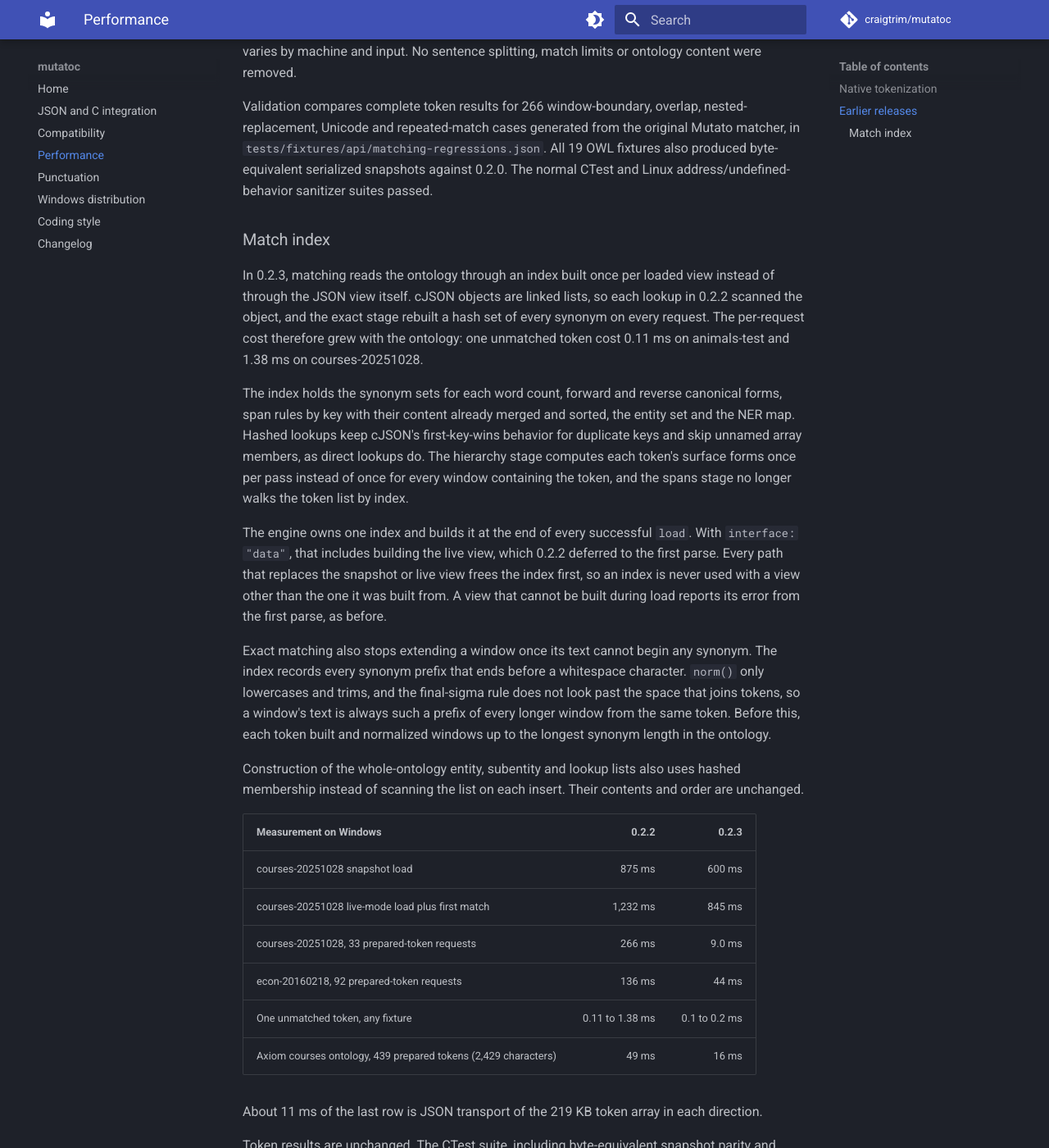
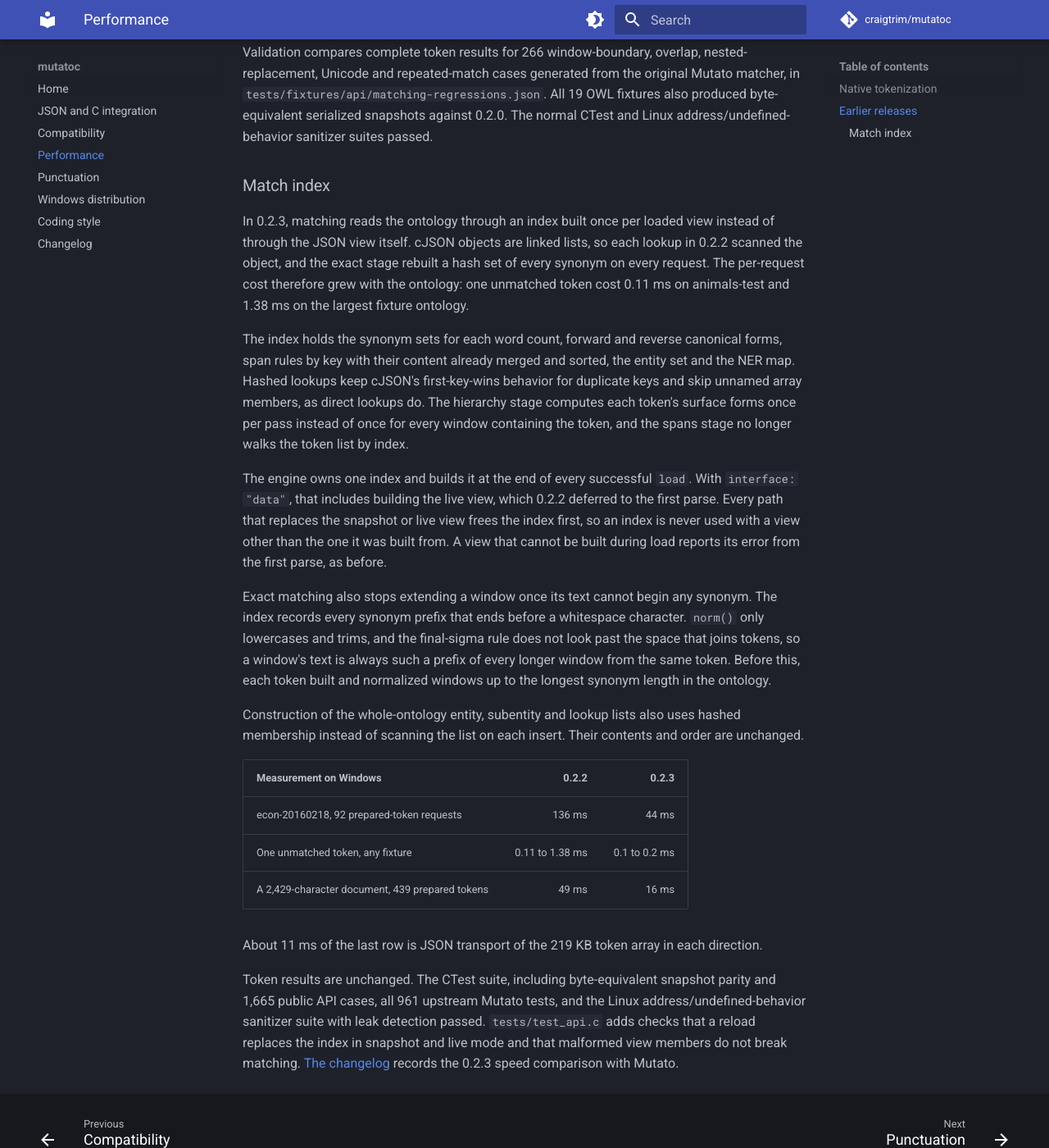
Before and after one commit to craigtrim/mutatoc, an MkDocs documentation site: the page built from docs/performance.md, in a window 1280 px wide and 1400 px high, scrolled down 1410 px. Shown: the whole window at 82% size. Built offline with MkDocs 1.6.1 and Material for MkDocs 9.7.7, drawn with Linux system fonts in a browser that asks for light colours; comment, search, counter and statistics services are not loaded; some of the changed text lies outside the part shown.

Commit message:
docs: remove course ontology mentions from the docs and changelog

```diff
--- a/docs/performance.md
+++ b/docs/performance.md
@@ -13,7 +13,6 @@ Version 0.3.0 tokenizes raw text in process. 0.2.3 sent every raw-text request t
 | animals-test | 3.1 ms | 3.1 ms | 1,925 ms | 22.1 ms | 212 ms | 22.0 ms |
 | econ-20160218 | 67.3 ms | 66.6 ms | 1,897 ms | 8.9 ms | 122 ms | 8.8 ms |
 | medicopilot | 110 ms | 110 ms | 1,974 ms | 25.7 ms | 248 ms | 25.3 ms |
-| courses-20251028 | 886 ms | 861 ms | 1,825 ms | 15.6 ms | 151 ms | 15.9 ms |
 
 Peak memory for the benchmark process fell from 74.0 MB to 67.6 MB. 0.2.3 also ran a worker process that peaked at 133 MB, plus a 3 MB launcher, so the whole 0.2.3 footprint was about 211 MB. Loading is unchanged because ontology construction did not change.
 
@@ -31,7 +30,7 @@ Validation compares complete token results for 266 window-boundary, overlap, nes
 
 ### Match index
 
-In 0.2.3, matching reads the ontology through an index built once per loaded view instead of through the JSON view itself. cJSON objects are linked lists, so each lookup in 0.2.2 scanned the object, and the exact stage rebuilt a hash set of every synonym on every request. The per-request cost therefore grew with the ontology: one unmatched token cost 0.11 ms on animals-test and 1.38 ms on courses-20251028.
+In 0.2.3, matching reads the ontology through an index built once per loaded view instead of through the JSON view itself. cJSON objects are linked lists, so each lookup in 0.2.2 scanned the object, and the exact stage rebuilt a hash set of every synonym on every request. The per-request cost therefore grew with the ontology: one unmatched token cost 0.11 ms on animals-test and 1.38 ms on the largest fixture ontology.
 
 The index holds the synonym sets for each word count, forward and reverse canonical forms, span rules by key with their content already merged and sorted, the entity set and the NER map. Hashed lookups keep cJSON's first-key-wins behavior for duplicate keys and skip unnamed array members, as direct lookups do. The hierarchy stage computes each token's surface forms once per pass instead of once for every window containing the token, and the spans stage no longer walks the token list by index.
 
@@ -43,12 +42,9 @@ Construction of the whole-ontology entity, subentity and lookup lists also uses
 
 | Measurement on Windows | 0.2.2 | 0.2.3 |
 | --- | ---: | ---: |
-| courses-20251028 snapshot load | 875 ms | 600 ms |
-| courses-20251028 live-mode load plus first match | 1,232 ms | 845 ms |
-| courses-20251028, 33 prepared-token requests | 266 ms | 9.0 ms |
 | econ-20160218, 92 prepared-token requests | 136 ms | 44 ms |
 | One unmatched token, any fixture | 0.11 to 1.38 ms | 0.1 to 0.2 ms |
-| Axiom courses ontology, 439 prepared tokens (2,429 characters) | 49 ms | 16 ms |
+| A 2,429-character document, 439 prepared tokens | 49 ms | 16 ms |
 
 About 11 ms of the last row is JSON transport of the 219 KB token array in each direction.
 
```
Also changed, not shown: CHANGELOG.md (+0 -1 lines), docs/compatibility.md (+1 -1 lines), docs/punctuation.md (+1 -1 lines).
